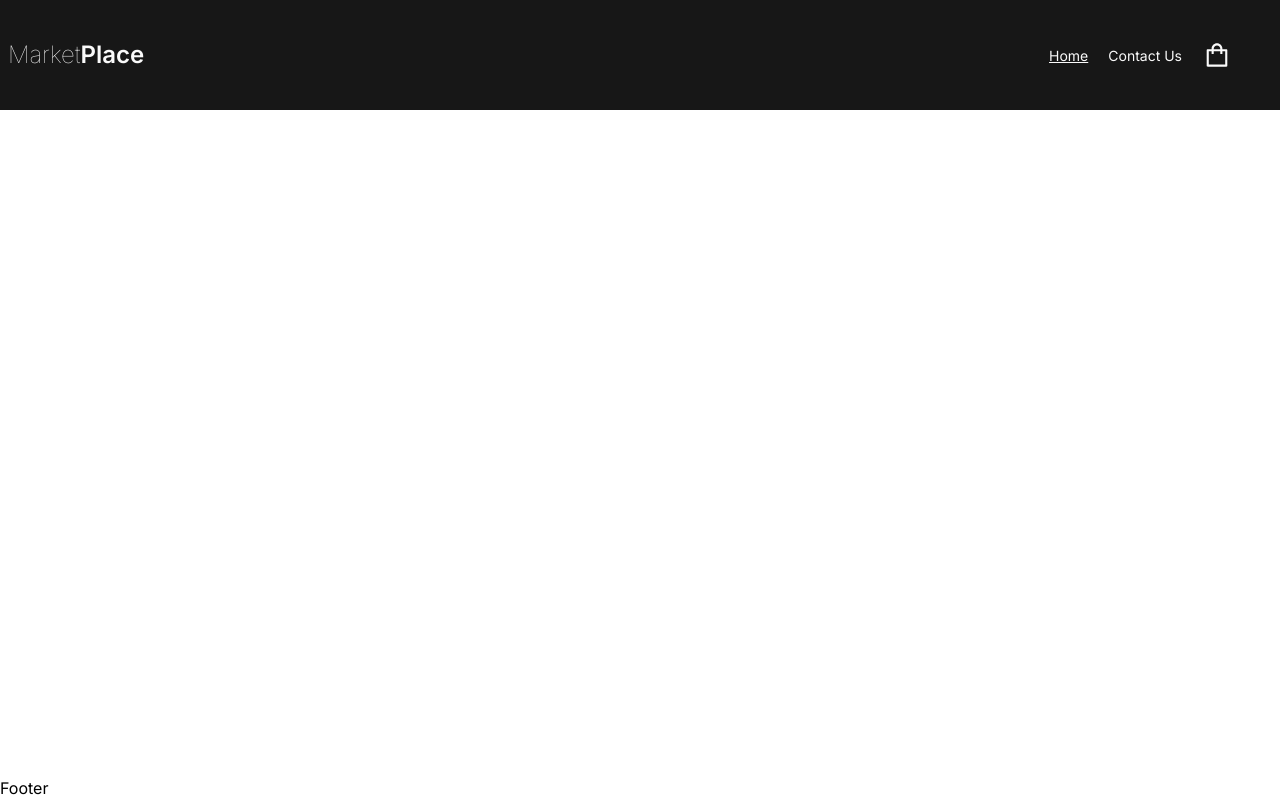
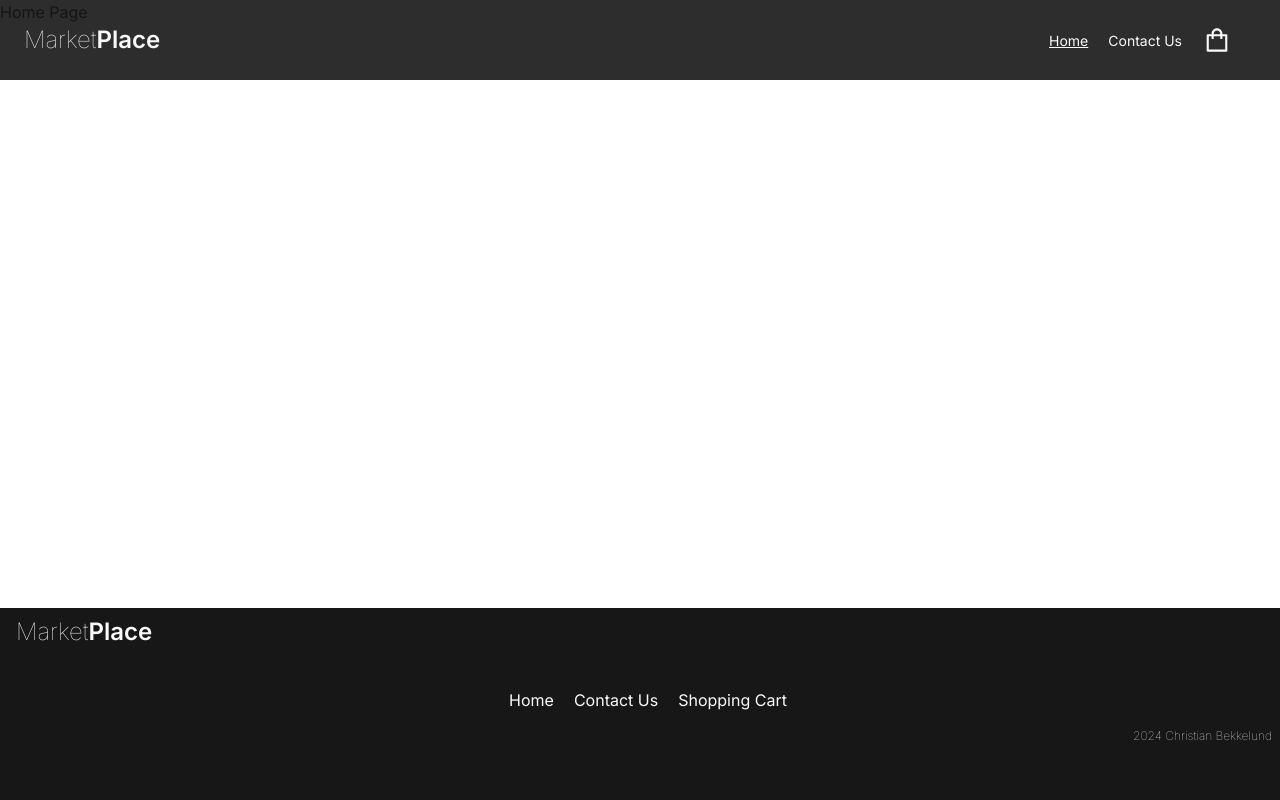
Before and after one commit to chrisbekk/e-commerce, a React (Vite) app: page / in a window 1280 px wide. Built offline with nearby package versions, Linux system fonts and the light colour scheme.

Commit message:
Footer component done

```diff
--- a/src/components/Footer/index.jsx
+++ b/src/components/Footer/index.jsx
@@ -1,5 +1,26 @@
 import React from 'react';
-
+import { Wrapper } from '../Wrapper/index';
+import { Link } from 'react-router-dom';
 export const Footer = () => {
-  return <div className='mt-auto'>Footer</div>;
+  return (
+    <div className='mt-auto bg-neutral-900 text-neutral-50'>
+      <Wrapper>
+        <div className='h-48 py-2'>
+          <h1 className='text-2xl font-thin'>
+            <Link to='/'>
+              Market<span className='font-semibold'>Place</span>
+            </Link>
+          </h1>
+          <div className='flex flex-col sm:mt-10 sm:flex-row sm:justify-center sm:gap-5'>
+            <Link to='/'>Home</Link>
+            <Link to='/contact'>Contact Us</Link>
+            <Link to='/shopping-cart'>Shopping Cart</Link>
+          </div>
+          <div className='mt-4 flex lg:justify-end'>
+            <p className='pr-2 text-xs font-thin'>2024 Christian Bekkelund</p>
+          </div>
+        </div>
+      </Wrapper>
+    </div>
+  );
 };
--- a/src/components/Header/MobileNav.jsx
+++ b/src/components/Header/MobileNav.jsx
@@ -53,7 +53,7 @@ export const MobileNav = () => {
   };
 
   return (
-    <div>
+    <div className='p-0'>
       <FaBars onClick={handleClick} className='text-xl hover:cursor-pointer' />
       <AnimatePresence>
         {showMenu && (
--- a/src/components/Header/index.jsx
+++ b/src/components/Header/index.jsx
@@ -4,7 +4,7 @@ import { NavigationMenu } from './NavigationMenu';
 import { Link } from 'react-router-dom';
 export const Header = () => {
   return (
-    <div className='fixed top-0 w-full bg-neutral-900 text-neutral-50'>
+    <div className='fixed top-0 h-20 w-full bg-neutral-900 bg-opacity-90 text-neutral-50'>
       <Wrapper>
         <div className='relative flex h-full items-center justify-between px-2'>
           <h1 className='text-2xl font-thin'>
--- a/src/components/Wrapper/index.jsx
+++ b/src/components/Wrapper/index.jsx
@@ -1,5 +1,5 @@
 import React from 'react';
 
 export const Wrapper = ({ children }) => {
-  return <div className='container mx-auto h-full'>{children}</div>;
+  return <div className='container mx-auto h-full pl-4'>{children}</div>;
 };
```
